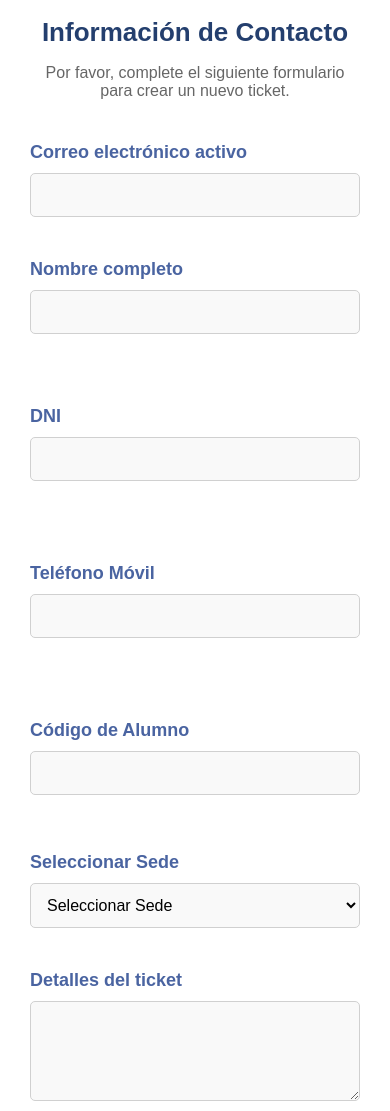
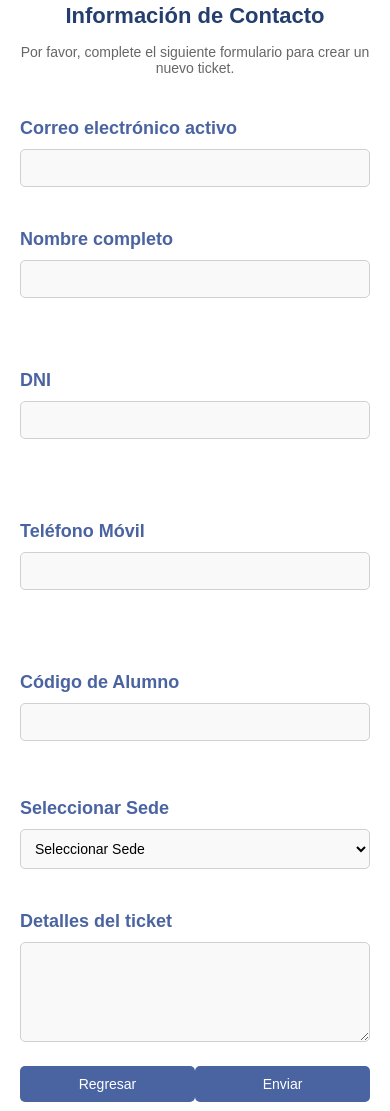
Before and after one commit to CodeScripter7/CiberFlex, a plain HTML site: page index2.html in a window 390 px wide. Shown: the part 159-1270 px from the top of the page. Drawn offline with Linux system fonts and the light colour scheme.

Commit message:
arreglo de diseño

```diff
--- a/estilos.css
+++ b/estilos.css
@@ -127,3 +127,42 @@
                 width: 100%;
             }
         }
+        @media (max-width: 768px) {
+            .form-row {
+                flex-direction: column;
+            }
+
+            .form-group {
+                min-width: 100%;
+            }
+
+            button {
+                width: 100%;
+            }
+        }
+
+        @media (max-width: 480px) {
+            .form-container {
+                padding: 20px;
+            }
+
+            h3 {
+                font-size: 22px;
+            }
+
+            p {
+                font-size: 14px;
+            }
+
+            input,
+            textarea,
+            select {
+                font-size: 14px;
+                padding: 10px;
+            }
+
+            button {
+                font-size: 14px;
+                padding: 10px 15px;
+            }
+        }
--- a/estilos2.css
+++ b/estilos2.css
@@ -96,3 +96,37 @@ header img{
 #equipo{
     text-align: right;
 }
+@media (max-width: 768px) {
+    .container {
+        margin: 50px auto;
+        padding: 15px;
+        max-width: 90%; /* Asegura que el contenedor se ajuste a pantallas más pequeñas */
+    }
+
+    h1 {
+        font-size: 24px;
+    }
+
+    p {
+        font-size: 16px;
+    }
+
+    .btn {
+        padding: 10px 15px;
+        font-size: 14px;
+    }
+
+    .modal-content {
+        width: 80%;
+    }
+
+    header img {
+        width: 35%;
+    }
+
+    .loader {
+        width: 40px;
+        height: 40px;
+        border-width: 6px;
+    }
+}
--- a/index2.html
+++ b/index2.html
@@ -8,14 +8,23 @@
   </head>
   <body>
     <nav>
-        <img src="https://reqlut2.s3.sa-east-1.amazonaws.com/reqlut-images/cibertec/logo.png?v=63.9" alt="logo-cibertec" />
+      <img
+        src="https://reqlut2.s3.sa-east-1.amazonaws.com/reqlut-images/cibertec/logo.png?v=63.9"
+        alt="logo-cibertec"
+      />
     </nav>
 
     <div class="form-container">
       <h3>Información de Contacto</h3>
-        <p>Por favor, complete el siguiente formulario para crear un nuevo ticket.</p>
+      <p>
+        Por favor, complete el siguiente formulario para crear un nuevo ticket.
+      </p>
 
-        <form id="ticketForm" action="https://formsubmit.co/andrearebatta0623@gmail.com" method="POST">
+      <form
+        id="ticketForm"
+        action="https://formsubmit.co/andrearebatta0623@gmail.com"
+        method="POST"
+      >
         <div class="estilo-input ancho">
           <h6>Correo electrónico activo</h6>
           <input type="email" name="email" required />
@@ -29,15 +38,36 @@
         <div class="form-row">
           <div class="form-group">
             <h6>DNI</h6>
-                    <input type="text" name="dni" required minlength="8" maxlength="8" pattern="\d{8}" />
+            <input
+              type="text"
+              name="dni"
+              required
+              minlength="8"
+              maxlength="8"
+              pattern="\d{8}"
+            />
           </div>
           <div class="form-group">
             <h6>Teléfono Móvil</h6>
-                    <input type="phone" name="telefono" required minlength="9" maxlength="9" pattern="\d{9}" />
+            <input
+              type="phone"
+              name="telefono"
+              required
+              minlength="9"
+              maxlength="9"
+              pattern="\d{9}"
+            />
           </div>
           <div class="form-group">
             <h6>Código de Alumno</h6>
-                    <input type="codigo" name="codigo" required minlength="9" maxlength="9" pattern="\d{9}" />
+            <input
+              type="codigo"
+              name="codigo"
+              required
+              minlength="9"
+              maxlength="9"
+              pattern="\d{9}"
+            />
           </div>
         </div>
 
@@ -69,10 +99,12 @@
     </div>
 
     <script>
-        document.getElementById('ticketForm').addEventListener('submit', function (e) {
+      document
+        .getElementById("ticketForm")
+        .addEventListener("submit", function (e) {
           e.preventDefault();
-            alert('Formulario enviado correctamente. Redirigiendo a la página principal...');
-            window.location.href = 'index3.html';
+
+          window.location.href = "index3.html";
         });
     </script>
   </body>
```
Lines whose indentation alone changed are shown as unchanged.
